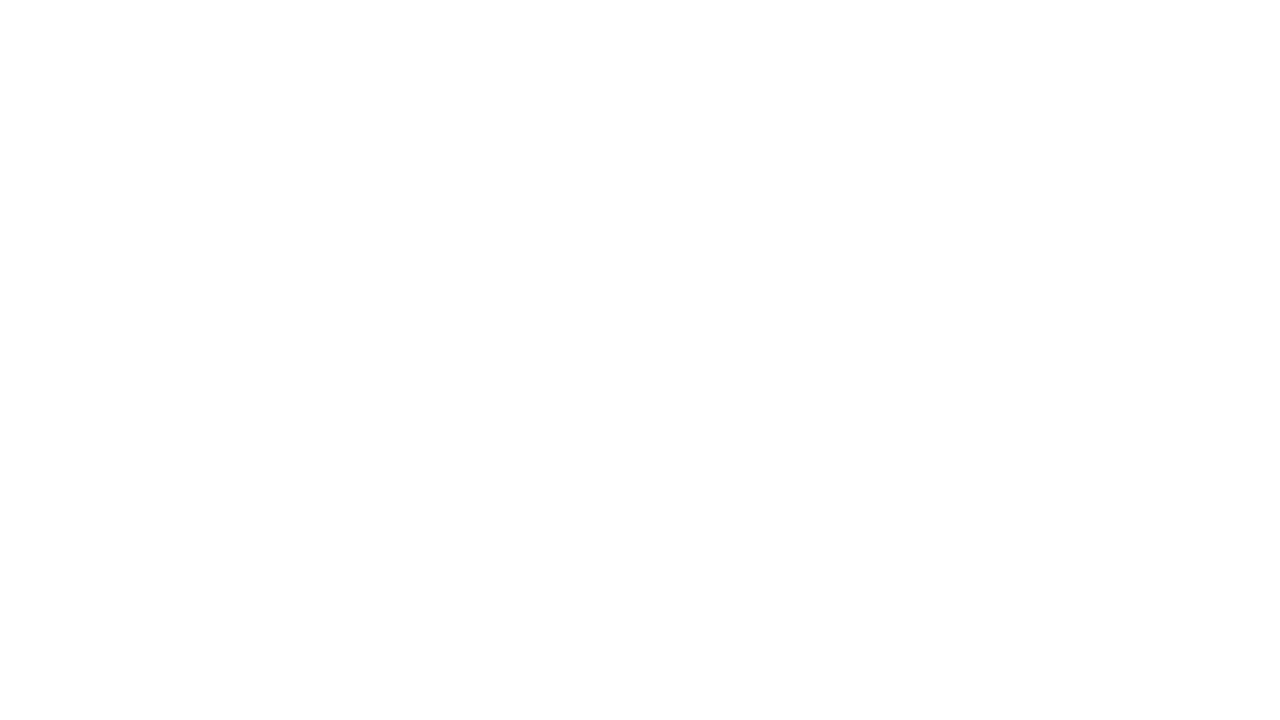
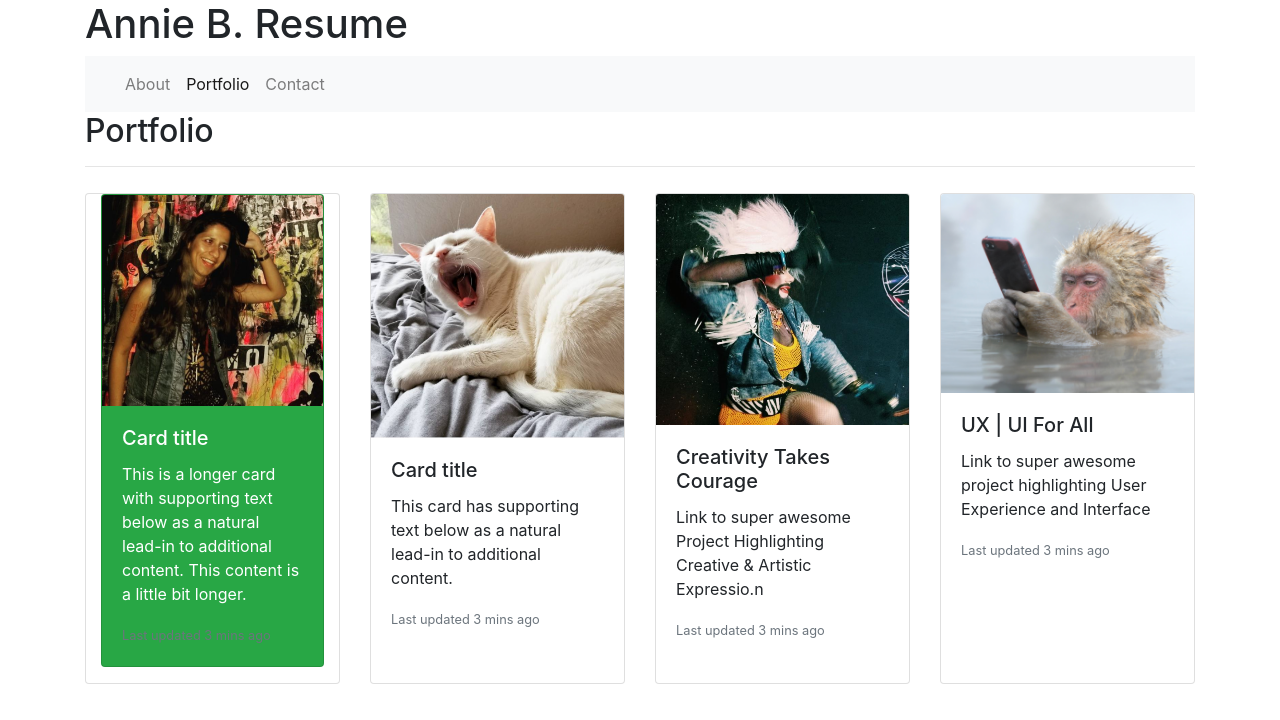
Before and after one commit to AnnieBeltran/Bootstrap-Portfolio, a plain HTML site: page portfolio.html in a window 1280 px wide. Drawn offline with nearby package versions, Linux system fonts and the light colour scheme.

Commit message:
2nd hmk push

```diff
--- a/contact.html
+++ b/contact.html
@@ -0,0 +1,51 @@
+<!DOCTYPE html>
+<html lang="en">
+<head>
+    <meta charset="UTF-8">
+    <meta name="viewport" content="width=device-width, initial-scale=1.0">
+    <meta http-equiv="X-UA-Compatible" content="ie=edge">
+    <title>Beltran HMK 2 Contact</title>
+    <link rel="stylesheet" href="https://stackpath.bootstrapcdn.com/bootstrap/4.1.3/css/bootstrap.min.css" integrity="sha384-MCw98/SFnGE8fJT3GXwEOngsV7Zt27NXFoaoApmYm81iuXoPkFOJwJ8ERdknLPMO"
+        crossorigin="anonymous" />
+    </head>
+
+    <body class='container'>
+        <h1>Annie B. Resume</h1>
+
+        <nav class="navbar navbar-expand-lg navbar-light bg-light">
+            <a class="navbar-brand" href="#"></a>
+            <button class="navbar-toggler" type="button" data-toggle="collapse" data-target="#navbarNavAltMarkup" aria-controls="navbarNavAltMarkup"
+                aria-expanded="false" aria-label="Toggle navigation">
+                <span class="navbar-toggler-icon"></span>
+            </button>
+            <div class="collapse navbar-collapse" id="navbarNavAltMarkup">
+                <div class="navbar-nav">
+                    <a class="nav-item nav-link" href="./index.html">About</a>
+                    <a class="nav-item nav-link active" href="./portfolio.html">Portfolio <span class="sr-only">(current)</span></a>
+                    <a class="nav-item nav-link" href="./contact.html">Contact</a>
+                </div>
+            </div>
+        </nav>
+
+        <h2>Contact
+        </h2>
+
+        <p>I love chatting about awesome new projects and ideas! Leave a note below and I'll respond as soon as possible.</p>
+
+        <form>
+            <div class="form-group">
+                <label for="exampleFormControlInput1">Nombre:</label>
+                <input type="name" class="form-control" id="namefield" placeholder="Jose Martinez">
+            </div>
+            <div class="form-group">
+                <label for="exampleFormControlInput1">Email:</label>
+                <input type="email" class="form-control" id="emailfield" placeholder="nombre@ejemplo.com">
+            </div>
+            <div class="form-group">
+                <label for="exampleFormControlTextarea1">Say Hello to Me:
+                </label>
+                <textarea class="form-control" id="exampleFormControlTextarea1" rows="3"></textarea>
+            </div>
+        </form>
+</body>
+</html>
--- a/portfolio.html
+++ b/portfolio.html
@@ -0,0 +1,81 @@
+<!DOCTYPE html>
+<html lang="en">
+
+<head>
+    <meta charset="UTF-8">
+    <meta name="viewport" content="width=device-width, initial-scale=1.0">
+    <meta http-equiv="X-UA-Compatible" content="ie=edge">
+    <title>Portfolio</title>
+    <link rel="stylesheet" href="https://stackpath.bootstrapcdn.com/bootstrap/4.1.3/css/bootstrap.min.css" integrity="sha384-MCw98/SFnGE8fJT3GXwEOngsV7Zt27NXFoaoApmYm81iuXoPkFOJwJ8ERdknLPMO"
+        crossorigin="anonymous" />
+</head>
+
+<body class='container'>
+
+    <h1>Annie B. Resume</h1>
+
+    <nav class="navbar navbar-expand-lg navbar-light bg-light">
+        <a class="navbar-brand" href="#"></a>
+        <button class="navbar-toggler" type="button" data-toggle="collapse" data-target="#navbarNavAltMarkup" aria-controls="navbarNavAltMarkup"
+            aria-expanded="false" aria-label="Toggle navigation">
+            <span class="navbar-toggler-icon"></span>
+        </button>
+        <div class="collapse navbar-collapse" id="navbarNavAltMarkup">
+            <div class="navbar-nav">
+                <a class="nav-item nav-link" href="./index.html">About</a>
+                <a class="nav-item nav-link active" href="./portfolio.html">Portfolio <span class="sr-only">(current)</span></a>
+                <a class="nav-item nav-link" href="./contact.html">Contact</a>
+            </div>
+        </div>
+    </nav>
+
+    <h2>Portfolio
+    </h2>
+
+    <hr style="height: 10px">
+
+    <!--Cards-->
+
+    <div class="card-deck">
+        <div class="card">
+            <!--Card With Color-->
+            <div class="card text-white bg-success mb-3" style="max-width: 18rem;">
+                <img class="card-img-top" src="./anniebeltran.png" alt="Card image cap">
+                <div class="card-body">
+                    <h5 class="card-title">Card title</h5>
+                    <p class="card-text">This is a longer card with supporting text below as a natural lead-in to additional
+                        content. This content is a little bit longer.</p>
+                    <p class="card-text"><small class="text-muted">Last updated 3 mins ago</small></p>
+                </div>
+            </div>
+        </div>
+        <div class="card">
+            <img class="card-img-top" src="./cat.png" alt="Card image cap">
+            <div class="card-body">
+                <h5 class="card-title">Card title</h5>
+                <p class="card-text">This card has supporting text below as a natural lead-in to additional content.</p>
+                <p class="card-text"><small class="text-muted">Last updated 3 mins ago</small></p>
+            </div>
+        </div>
+        <div class="card">
+            <img class="card-img-top" src="./drag.png" alt="Card image cap">
+            <div class="card-body">
+                <h5 class="card-title">Creativity Takes Courage</h5>
+                <p class="card-text">Link to super awesome Project Highlighting Creative & Artistic Expressio.n</p>
+                <p class="card-text"><small class="text-muted">Last updated 3 mins ago</small></p>
+            </div>
+        </div>
+        <div class="card">
+            <img class="card-img-top" src="./Marsel van Oosten Moneky.png" alt="Card image cap">
+            <div class="card-body">
+                <h5 class="card-title">UX | UI For All</h5>
+                <p class="card-text">Link to super awesome project highlighting User Experience and Interface</p>
+                <p class="card-text"><small class="text-muted">Last updated 3 mins ago</small></p>
+            </div>
+        </div>
+    </div>
+</body>
+
+</html>
+
+</html>
```
Also changed, not shown: index.html (+20 -7 lines), Marsel van Oosten Moneky.png (added), anniebeltran.png (added), cat.png (added), drag.png (added), 1 other file.
